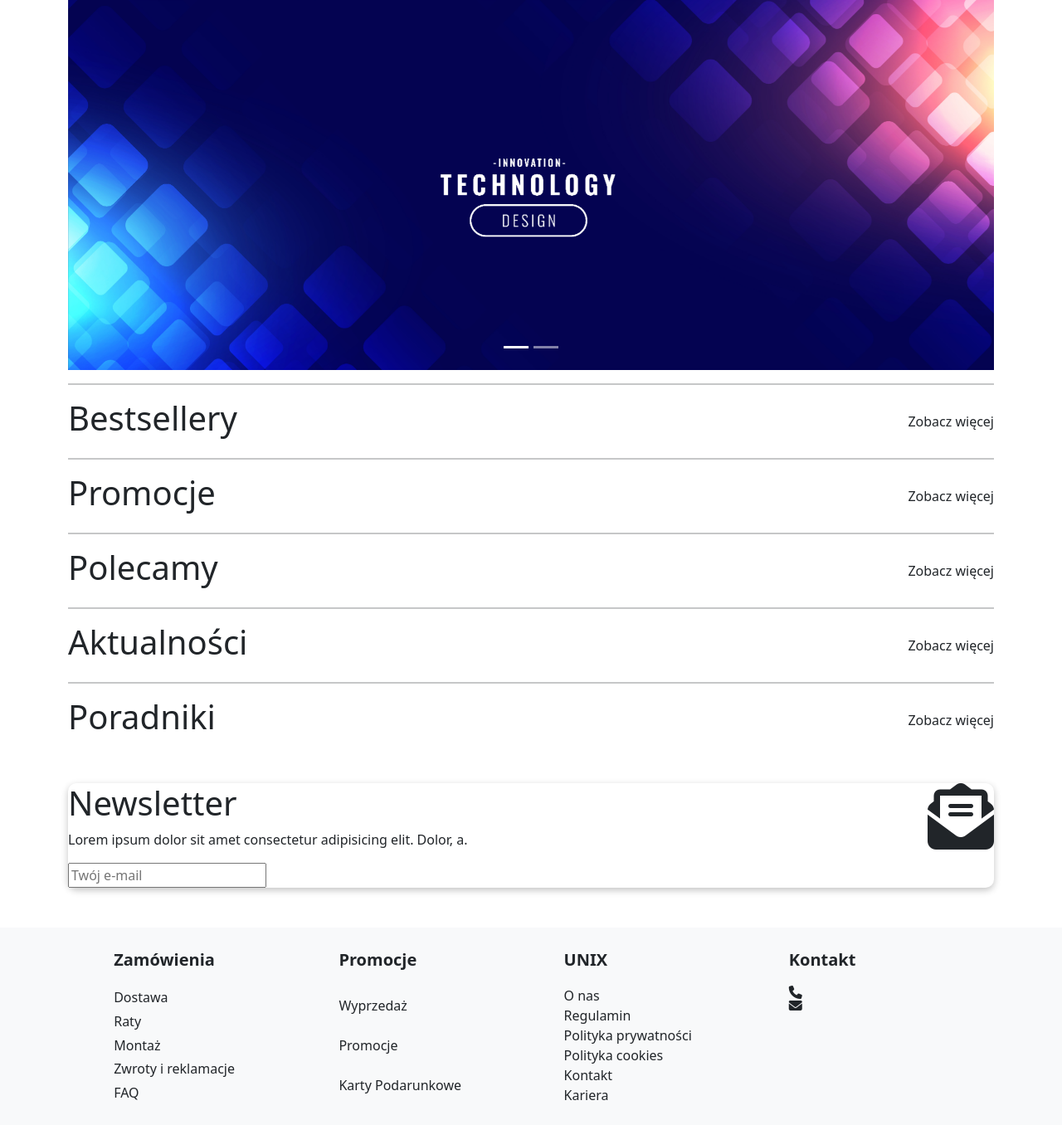
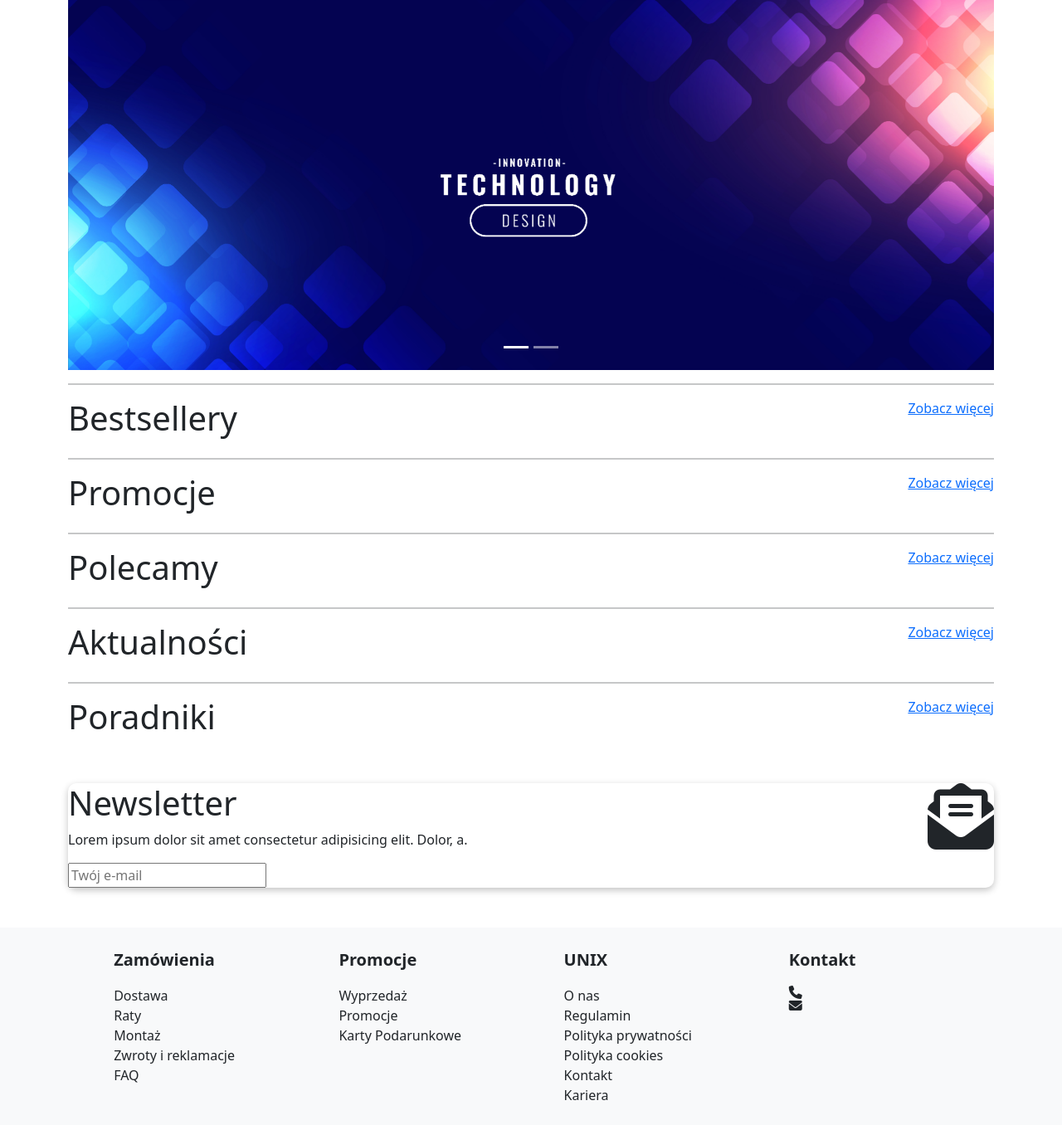
Before and after one commit to Benjamin11X/Projekt-UNIX, a PHP site: page / in a window 1280 px wide. Shown: the part 200-1556 px from the top of the page at 83% size. Run offline with PHP 8.4, Linux system fonts and the light colour scheme; some libraries are stand-ins or nearby versions.

Commit message:
Edycja stylów

```diff
--- a/assets/styles/style.css
+++ b/assets/styles/style.css
@@ -150,17 +183,4 @@
   .login-form-container__content__info-row p {
     text-align: center;
   }
-}
-a {
-  text-decoration: none;
-  margin: 0;
-  margin-top: auto;
-  margin-bottom: auto;
-  font-family: var(--bs-font-sans-serif);
-  font-size: 1rem;
-  font-weight: 400;
-  line-height: 1.5;
-  color: #212529;
-  -webkit-text-size-adjust: 100%;
-  -webkit-tap-highlight-color: transparent;
 }/*# sourceMappingURL=style.css.map */
--- a/assets/styles/style.scss
+++ b/assets/styles/style.scss
@@ -205,17 +205,3 @@
         }
     }
 }
-
-a{
-    text-decoration: none;
-    margin: 0;
-    margin-top: auto;
-    margin-bottom: auto;
-    font-family: var(--bs-font-sans-serif);
-    font-size: 1rem;
-    font-weight: 400;
-    line-height: 1.5;
-    color: #212529;
-    -webkit-text-size-adjust: 100%;
-    -webkit-tap-highlight-color: transparent;
-}
--- a/index.php
+++ b/index.php
@@ -1,3 +1,7 @@
+<?php
+
+?>
+
 <!DOCTYPE html>
 <html lang="en">
 <head>
@@ -41,20 +45,23 @@
     </div>
 
     <!-- BESTSELLERS -->
-    <div class="container">
+    <div class="container showcase">
         <hr class="bg-danger border-2 border-top border-dark">
-        <div class="d-flex justify-content-between">
+        <div class="showcase__text d-flex justify-content-between">
             <h1>Bestsellery</h1>
             <a href="#">Zobacz więcej</a>
         </div>
         <!-- PRODUCTS -->
-        <div class="">
+        <div class="showcase__products overflow-hidden d-flex">
+            <div class="showcase__products--product">
+
+            </div>
         </div>
 
     </div>
 
     <!-- PROMOTIONS -->
-    <div class="container">
+    <div class="container showcase">
         <hr class="bg-danger border-2 border-top border-dark">
         <div class="d-flex justify-content-between">
             <h1>Promocje</h1>
@@ -67,7 +74,7 @@
     </div>
 
     <!-- SUGGESTED -->
-    <div class="container">
+    <div class="container showcase">
         <hr class="bg-danger border-2 border-top border-dark">
         <div class="d-flex justify-content-between">
             <h1>Polecamy</h1>
@@ -79,8 +86,8 @@
         </div>
     </div>
 
-    <!-- SUGGESTED -->
-    <div class="container">
+    <!-- NEWS -->
+    <div class="container showcase">
         <hr class="bg-danger border-2 border-top border-dark">
         <div class="d-flex justify-content-between">
             <h1>Aktualności</h1>
@@ -92,8 +99,8 @@
         </div>
     </div>
 
-    <!-- SUGGESTED -->
-    <div class="container">
+    <!-- TUTORIALS -->
+    <div class="container showcase">
         <hr class="bg-danger border-2 border-top border-dark">
         <div class="d-flex justify-content-between">
             <h1>Poradniki</h1>
```
Also changed, not shown: other parts of assets/styles/style.css (+33 -0 lines), 1 other file. Lines whose indentation alone changed are shown as unchanged.
